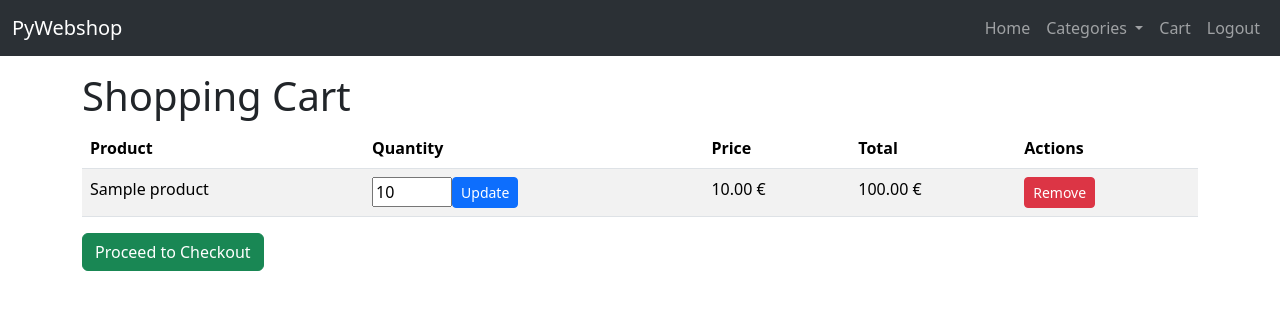
After one commit to mmlinaric/PyWebshop, a Django app: page /webshop/cart/ in a window 1280 px wide. The commit adds this page. Shown: the top 310 px of the page. Run offline with Django 5.2, Linux system fonts and the light colour scheme; a user stored in the database is signed in; tables that the repository leaves empty hold one stand-in row (values such as "Sample post"); some libraries are stand-ins or nearby versions.

Commit message:
add cart functionaility to the webshop

```diff
--- a/static/css/style.css
+++ b/static/css/style.css
@@ -1,5 +1,5 @@
 .carousel-item {
-    height: 300px; /* Adjust this height as needed */
+    height: 300px;
 }
 
 .carousel-item img {
@@ -8,3 +8,7 @@
     height: auto;
     width: auto;
 }
+
+.quantity-input {
+    width: 80px;
+}
--- a/templates/base.html
+++ b/templates/base.html
@@ -35,6 +35,7 @@
                     </li>
 
                     {% if user.is_authenticated %}
+                        <a class="nav-link" href="{% url 'cart' %}">Cart</a>
                         <a class="nav-link" href="{% url 'logout' %}">Logout</a>
                     {% else %}
                         <a class="nav-link" href="{% url 'login' %}">Login</a>
--- a/templates/staticurls/index.html
+++ b/templates/staticurls/index.html
@@ -3,5 +3,5 @@
 {% block title %}Home{% endblock %}
 
 {% block content %}
-<h1>Test</h1>
+	<h1>Home</h1>
 {% endblock %}
--- /dev/null
+++ b/templates/webshop/cart.html
@@ -0,0 +1,49 @@
+{% extends "base.html" %}
+
+{% block title %}Cart{% endblock %}
+{% load cart_extras %}
+
+{% block content %}
+    <h1>Shopping Cart</h1>
+
+    {% if cart_items %}
+        <table class="table table-striped">
+            <thead>
+                <tr>
+                    <th>Product</th>
+                    <th>Quantity</th>
+                    <th>Price</th>
+                    <th>Total</th>
+                    <th>Actions</th>
+                </tr>
+            </thead>
+            <tbody>
+                {% for item in cart_items %}
+                <tr>
+                    <td>{{ item.product.name }}</td>
+                    <td>
+                        <form action="{% url 'update-cart-item' item.id %}" method="post" class="d-flex align-items-start">
+                            {% csrf_token %}
+                            <input type="number" name="quantity" class="quantity-input" value="{{ item.quantity }}" min="1" max="{{ item.product.stock }}" class="form-control">
+                            <button type="submit" class="btn btn-sm btn-primary">Update</button>
+                        </form>
+                    </td>
+                    <td>{{ item.product.price }} €</td>
+                    <td>{{ item.product.price|multiply:item.quantity }} €</td>
+                    <td>
+                        <form action="{% url 'remove-from-cart' item.id %}" method="post">
+                            {% csrf_token %}
+                            <button type="submit" class="btn btn-sm btn-danger">Remove</button>
+                        </form>
+                    </td>
+                </tr>
+                {% endfor %}
+            </tbody>
+        </table>
+        <div class="mt-3">
+            <a href="{% url 'checkout' %}" class="btn btn-success">Proceed to Checkout</a>
+        </div>
+    {% else %}
+        <p>Your cart is empty.</p>
+    {% endif %}
+{% endblock %}
--- a/webshop/models.py
+++ b/webshop/models.py
@@ -53,3 +53,11 @@ class OrderItem(models.Model):
 
     def get_total_price(self):
         return self.quantity * self.price
+
+class CartItem(models.Model):
+    user = models.ForeignKey(User, on_delete=models.CASCADE)
+    product = models.ForeignKey(Product, on_delete=models.CASCADE)
+    quantity = models.PositiveIntegerField()
+
+    def __str__(self):
+        return f"{self.quantity} of {self.product.name} in cart of {self.user.username}"
--- /dev/null
+++ b/webshop/templatetags/cart_extras.py
@@ -0,0 +1,8 @@
+from django import template
+
+register = template.Library()
+
+# This is used to multiply quantity and price of the product in a cart
+@register.filter
+def multiply(value, arg):
+    return value * arg
--- a/webshop/urls.py
+++ b/webshop/urls.py
@@ -4,4 +4,11 @@ from . import views
 urlpatterns = [
     path('category/<int:id>', views.list_products, name='list-products'),
     path('product/<int:id>', views.product_info, name='product'),
+    path('checkout', views.checkout, name='checkout'),
+
+    # Cart
+    path('cart/', views.cart_detail, name='cart'),
+    path('cart/add/<int:product_id>', views.add_to_cart, name='add-to-cart'),
+    path('cart/remove/<int:cart_item_id>', views.remove_from_cart, name='remove-from-cart'),
+    path('cart/update/<int:cart_item_id>', views.update_cart_item, name='update-cart-item'),
 ]
--- a/webshop/views.py
+++ b/webshop/views.py
@@ -1,5 +1,6 @@
-from django.shortcuts import render, get_object_or_404
-from .models import Category, Product
+from django.shortcuts import render, redirect, get_object_or_404
+from django.contrib.auth.decorators import login_required
+from .models import Category, Product, CartItem
 
 def list_products(request, id):
     category = get_object_or_404(Category, id=id)
@@ -10,3 +11,53 @@ def product_info(request, id):
     product = get_object_or_404(Product, id=id)
     images = product.images.all()
     return render(request, 'webshop/product.html', {'product': product, 'images': images})
+
+# Cart
+@login_required
+def add_to_cart(request, product_id):
+    product = get_object_or_404(Product, id=product_id)
+    cart_item, created = CartItem.objects.get_or_create(
+        user=request.user,
+        product=product,
+        defaults={'quantity': 1}
+    )
+
+    # If item has not been added for the first time
+    if not created:
+        cart_item.quantity += 1
+
+    cart_item.save()
+    return redirect('cart')
+
+@login_required
+def cart_detail(request):
+    cart_items = CartItem.objects.filter(user=request.user)
+    return render(request, 'webshop/cart.html', {'cart_items': cart_items})
+
+@login_required
+def remove_from_cart(request, cart_item_id):
+    cart_item = get_object_or_404(CartItem, id=cart_item_id)
+
+    if cart_item.user == request.user:
+        cart_item.delete()
+
+    return redirect('cart')
+
+@login_required
+def update_cart_item(request, cart_item_id):
+    cart_item = get_object_or_404(CartItem, id=cart_item_id)
+
+    if cart_item.user == request.user:
+        quantity = int(request.POST.get('quantity', 1))
+
+        if quantity > 0:
+            cart_item.quantity = quantity
+            cart_item.save()
+        else:
+            cart_item.delete()
+
+    return redirect('cart')
+
+@login_required
+def checkout(request):
+    return redirect('/')
```
Also changed, not shown: templates/webshop/product.html (+6 -1 lines), webshop/migrations/0003_alter_productimage_product_cartitem.py (added).
